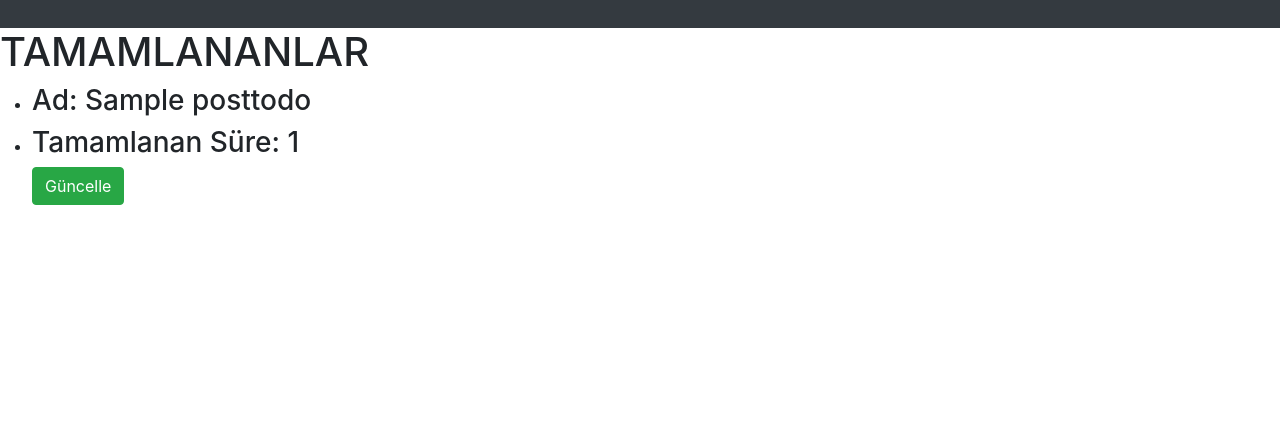
After one commit to ugurhmz/MyTodo-Banaozel, a Django app: page /biten-todo in a window 1280 px wide. The commit adds this page. Shown: the part 330-775 px from the top of the page. Run offline with Django 3.2, Linux system fonts and the light colour scheme; tables that the repository leaves empty hold one stand-in row (values such as "Sample post"); some libraries are stand-ins or nearby versions.

Commit message:
isFinished eklendi, bitenler gösterildi

```diff
--- a/mytodo_conf/settings.py
+++ b/mytodo_conf/settings.py
@@ -29,6 +29,7 @@ INSTALLED_APPS = [
     #third-party
     'crispy_forms',
     'mathfilters',
+
 ]
 
 MIDDLEWARE = [
--- a/templates/base.html
+++ b/templates/base.html
@@ -36,11 +36,15 @@
 
           <ul class="navbar-nav me-auto mb-2 mb-lg-0 justify-content-center">
               <li class="nav-item">
-                    <a class="nav-link active" aria-current="page" href="{% url 'index' %}">Anasayfa</a>
+                    <a class="nav-link {% if '/' == request.path  %} bg-white text-dark font-weight-bolder active {% endif %}" aria-current="page" href="{% url 'index' %}">Anasayfa</a>
+              </li>
+
+               <li class="nav-item">
+                    <a class="nav-link {% if 'biten-todo' in request.path %} bg-white text-dark font-weight-bolder active {% endif %}" aria-current="page" href="{% url 'biten_todo' %}">Biten Todolar</a>
               </li>
 
               <li class="nav-item dropdown ">
-                    <a class="text-white nav-link dropdown-toggle" href="#" id="navbarDropdown" role="button" data-bs-toggle="dropdown" aria-expanded="false">
+                    <a class=" nav-link dropdown-toggle" href="#" id="navbarDropdown" role="button" data-bs-toggle="dropdown" aria-expanded="false">
                     Categoriler
                     </a>
                     <ul class="dropdown-menu" aria-labelledby="navbarDropdown">
--- /dev/null
+++ b/templates/posts/biten-todos.html
@@ -0,0 +1,22 @@
+{% extends 'base.html' %}
+
+{% block title %} Biten TODOS {% endblock title %}
+
+
+
+
+{% block content %}
+
+
+    <h1>TAMAMLANANLAR</h1>
+   {%  for bitenpost in bitenposts %}
+
+       <ul>
+            <li><h3>Ad: {{ bitenpost.title }}</h3></li>
+          <li><h3>Tamamlanan Süre: {{ bitenpost.educationTime }}</h3></li>
+
+           <a href="{% url 'todo_guncelle' bitenpost.slug %}" class="btn btn-success">Güncelle</a>
+       </ul>
+
+    {% endfor %}
+{% endblock %}
--- a/templates/posts/todo-detay.html
+++ b/templates/posts/todo-detay.html
@@ -10,12 +10,12 @@
            <div class="card mt-2 align-items-center">
               <img src="{{ detay.image.url }}" class="card-img-top w-75 " alt="...">
               <div class="card-body">
-                <h5 class="card-title">Kurs Adı : {{ detay.title }}</h5>
-                <p class="card-text">Kurs Açıklaması : {{ detay.description }}</p>
+                <h5 class="card-title text-dark">Kurs Adı : {{ detay.title }}</h5>
+                <p class="card-text ">Kurs Açıklaması : {{ detay.description }}</p>
                <p class="card-text">Kurs Toplam Saat : {{ detay.educationTime  }}   </p>
               <p class="card-text"> Kalan süre : {{ detay.educationTime|sub:detay.countFinished }}</p>
 
-                  <a href="{% url 'index' %}" class="btn btn-dark">Anasayafa</a>
+                  <a href="{% url 'index' %}" class="btn btn-dark">Anasayfa</a>
 
               </div>
             </div>
--- a/todoApp/urls.py
+++ b/todoApp/urls.py
@@ -9,4 +9,6 @@ urlpatterns = [
     path('create/',todo_ekle, name='create' ),
     path('todo-guncelle/<slug:slug>',todo_guncelle, name='todo_guncelle' ),
     path('todo-sil/<slug:slug>',todo_sil, name='todo_sil' ),
+    path('biten-todo',BitenTodo.as_view(),name='biten_todo'),
+    path('yes_finish/<slug:slug>', yes_finish, name="yes_finish"),
 ]
--- a/todoApp/views.py
+++ b/todoApp/views.py
@@ -13,6 +13,10 @@ class IndexView(ListView):
     template_name ='posts/index.html'
     model = PostTodo
     context_object_name = 'posts'
+
+    def get_queryset(self):
+
+        return PostTodo.objects.all().order_by('-id')
 
 
     def get_context_data(self, *, object_list=None, **kwargs):
@@ -60,7 +64,7 @@ def todo_ekle(request):
 
 
 #_________________________________ todo_guncelle _____________________________________
-
+@login_required(login_url='/')
 def todo_guncelle(request,slug):
 
         post = get_object_or_404(PostTodo, slug=slug, user = request.user)
@@ -90,3 +94,33 @@ def todo_sil(request,slug):
 
 
     return redirect("index")
+
+
+
+#_________________________________ biten_todolar _____________________________________
+
+class BitenTodo(ListView):
+    template_name = 'posts/biten-todos.html'
+    model = PostTodo
+    context_object_name = 'bitenposts'  #key ->value gibi düşünebilirsin.
+
+    def get_queryset(self):
+
+        return PostTodo.objects.filter(isFinished=True).order_by('-id')
+
+
+
+    def get_context_data(self, *, object_list=None, **kwargs):
+        context = super(BitenTodo,self).get_context_data(**kwargs)
+        context['isFinished'] = PostTodo.objects.all().filter(isFinished=True)
+
+        return context
+
+
+
+
+def yes_finish(request, slug):
+    todo = PostTodo.objects.get(slug=slug)
+    todo.isFinished = True
+    todo.save()
+    return redirect("index")
```
Also changed, not shown: templates/posts/index.html (+18 -4 lines).
